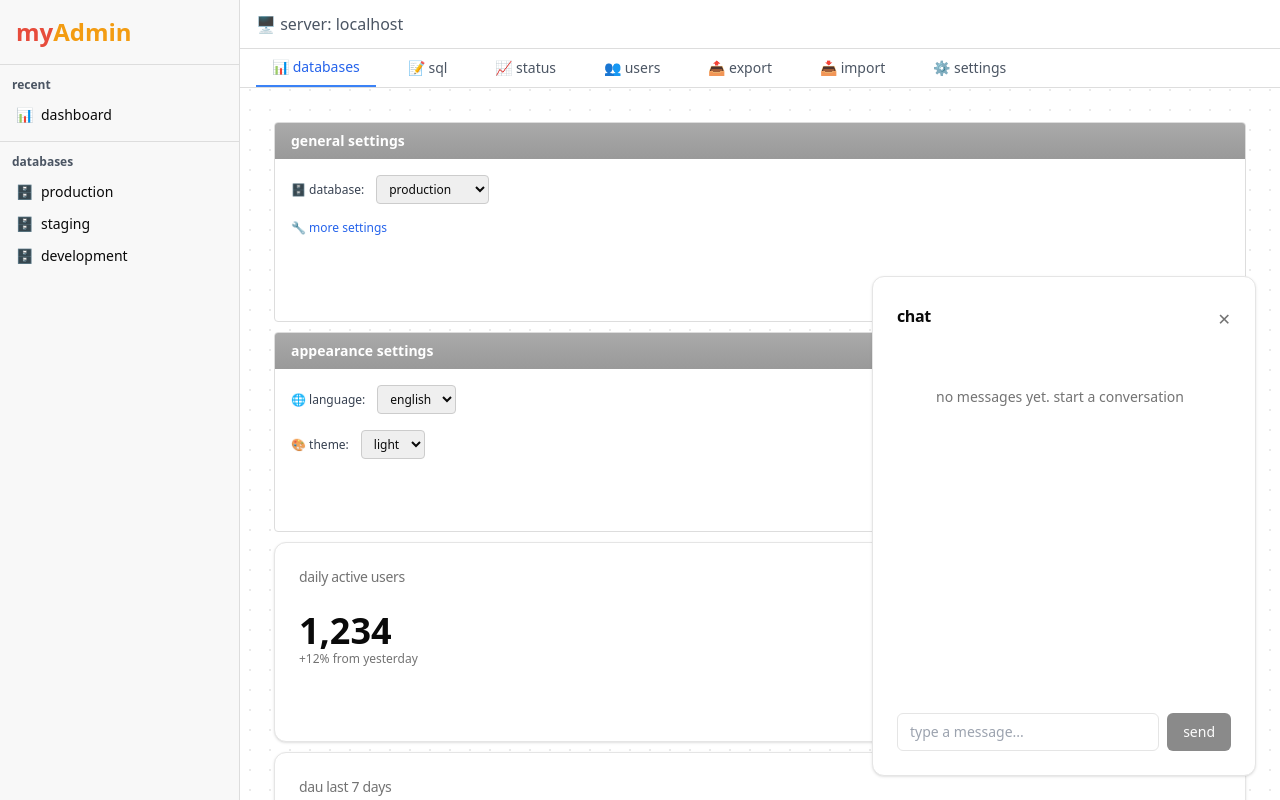
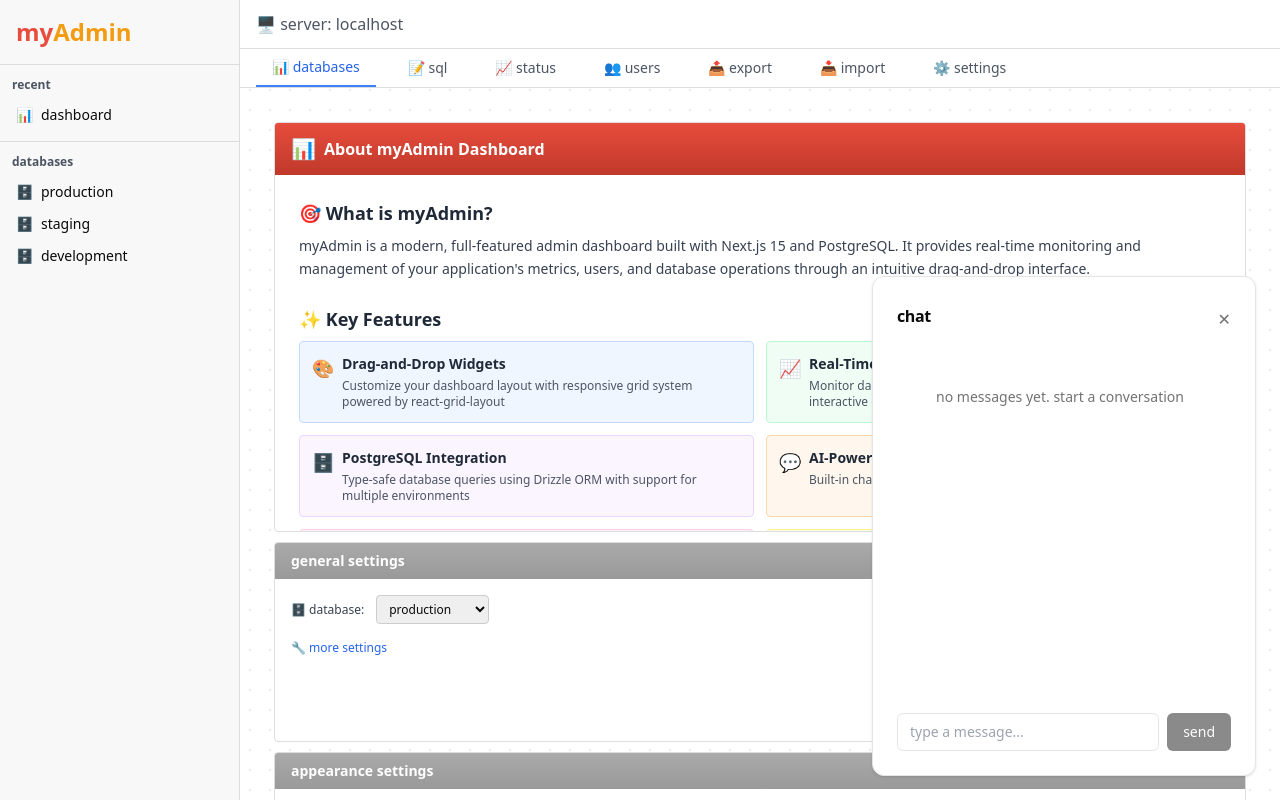
Before and after one commit to caffeinum/claude-my-admin, a Next.js app: page / in a window 1280 px wide. Shown: the top 800 px of the page. Built offline with nearby package versions, Linux system fonts and the light colour scheme.

Commit message:
Merge pull request #1 from caffeinum/21st/pr-b5b60ae6-e0d0-46a1-b0ca-cc948c3e2a11
feat: Add 'About myAdmin Dashboard' widget and update metadata

```diff
--- a/app/layout.tsx
+++ b/app/layout.tsx
@@ -3,9 +3,9 @@
 
 export const metadata = {
   metadataBase: new URL('https://postgres-drizzle.vercel.app'),
-  title: 'Postgres Demo with Drizzle',
+  title: 'myAdmin - Modern Admin Dashboard',
   description:
-    'A simple Next.js app with a Postgres database and Drizzle as the ORM',
+    'Full-featured admin dashboard with Next.js 15 and PostgreSQL. Features drag-and-drop widgets, real-time analytics, user management, and AI-powered chat assistant.',
 }
 
 const inter = Inter({
--- a/app/page.tsx
+++ b/app/page.tsx
@@ -1,44 +1,53 @@
 'use client'
 
+import dynamic from 'next/dynamic'
 import { DauCounter } from '@/widgets/dau-counter'
 import { DauGraph } from '@/widgets/dau-graph'
 import { TopUsers } from '@/widgets/top-users'
 import { Chat } from '@/components/chat'
-import { Responsive, WidthProvider } from 'react-grid-layout'
 
-const ResponsiveGridLayout = WidthProvider(Responsive)
+const ResponsiveGridLayout = dynamic(
+  () => import('react-grid-layout').then((mod) => {
+    const { Responsive, WidthProvider } = mod
+    return WidthProvider(Responsive)
+  }),
+  { ssr: false }
+)
 
 export default function DashboardPage() {
   const layout = {
     lg: [
-      { i: 'general-settings', x: 0, y: 0, w: 1, h: 1 },
-      { i: 'appearance-settings', x: 0, y: 1, w: 1, h: 1 },
-      { i: 'dau-counter', x: 1, y: 0, w: 1, h: 1 },
-      { i: 'dau-graph', x: 1, y: 1, w: 2, h: 1 },
-      { i: 'database-server', x: 2, y: 0, w: 1, h: 1 },
-      { i: 'web-server', x: 3, y: 0, w: 1, h: 1 },
-      { i: 'app-info', x: 3, y: 1, w: 1, h: 1 },
-      { i: 'top-users', x: 0, y: 2, w: 2, h: 2 },
+      { i: 'about-app', x: 0, y: 0, w: 4, h: 2 },
+      { i: 'general-settings', x: 0, y: 2, w: 1, h: 1 },
+      { i: 'appearance-settings', x: 0, y: 3, w: 1, h: 1 },
+      { i: 'dau-counter', x: 1, y: 2, w: 1, h: 1 },
+      { i: 'dau-graph', x: 1, y: 3, w: 2, h: 1 },
+      { i: 'database-server', x: 2, y: 2, w: 1, h: 1 },
+      { i: 'web-server', x: 3, y: 2, w: 1, h: 1 },
+      { i: 'app-info', x: 3, y: 3, w: 1, h: 1 },
+      { i: 'top-users', x: 0, y: 4, w: 2, h: 2 },
     ],
     md: [
-      { i: 'general-settings', x: 0, y: 0, w: 1, h: 1 },
-      { i: 'appearance-settings', x: 1, y: 0, w: 1, h: 1 },
-      { i: 'dau-counter', x: 0, y: 1, w: 1, h: 1 },
-      { i: 'dau-graph', x: 1, y: 1, w: 1, h: 1 },
-      { i: 'database-server', x: 0, y: 2, w: 1, h: 1 },
-      { i: 'web-server', x: 1, y: 2, w: 1, h: 1 },
-      { i: 'app-info', x: 0, y: 3, w: 1, h: 1 },
-      { i: 'top-users', x: 1, y: 3, w: 1, h: 2 },
+      { i: 'about-app', x: 0, y: 0, w: 2, h: 2 },
+      { i: 'general-settings', x: 0, y: 2, w: 1, h: 1 },
+      { i: 'appearance-settings', x: 1, y: 2, w: 1, h: 1 },
+      { i: 'dau-counter', x: 0, y: 3, w: 1, h: 1 },
+      { i: 'dau-graph', x: 1, y: 3, w: 1, h: 1 },
+      { i: 'database-server', x: 0, y: 4, w: 1, h: 1 },
+      { i: 'web-server', x: 1, y: 4, w: 1, h: 1 },
+      { i: 'app-info', x: 0, y: 5, w: 1, h: 1 },
+      { i: 'top-users', x: 1, y: 5, w: 1, h: 2 },
     ],
     sm: [
-      { i: 'general-settings', x: 0, y: 0, w: 1, h: 1 },
-      { i: 'appearance-settings', x: 0, y: 1, w: 1, h: 1 },
-      { i: 'dau-counter', x: 0, y: 2, w: 1, h: 1 },
-      { i: 'dau-graph', x: 0, y: 3, w: 1, h: 1 },
-      { i: 'database-server', x: 0, y: 4, w: 1, h: 1 },
-      { i: 'web-server', x: 0, y: 5, w: 1, h: 1 },
-      { i: 'app-info', x: 0, y: 6, w: 1, h: 1 },
-      { i: 'top-users', x: 0, y: 7, w: 1, h: 2 },
+      { i: 'about-app', x: 0, y: 0, w: 1, h: 2 },
+      { i: 'general-settings', x: 0, y: 2, w: 1, h: 1 },
+      { i: 'appearance-settings', x: 0, y: 3, w: 1, h: 1 },
+      { i: 'dau-counter', x: 0, y: 4, w: 1, h: 1 },
+      { i: 'dau-graph', x: 0, y: 5, w: 1, h: 1 },
+      { i: 'database-server', x: 0, y: 6, w: 1, h: 1 },
+      { i: 'web-server', x: 0, y: 7, w: 1, h: 1 },
+      { i: 'app-info', x: 0, y: 8, w: 1, h: 1 },
+      { i: 'top-users', x: 0, y: 9, w: 1, h: 2 },
     ],
   }
 
@@ -127,6 +136,119 @@
             isDraggable={true}
             isResizable={true}
           >
+            {/* about app */}
+            <div key="about-app" className="w-full h-full">
+              <div className="bg-white rounded-sm border border-[#ddd] overflow-hidden h-full">
+                <div className="bg-gradient-to-b from-[#e74c3c] to-[#c0392b] text-white px-4 py-3 font-semibold">
+                  <div className="flex items-center gap-2">
+                    <span className="text-xl">📊</span>
+                    <span>About myAdmin Dashboard</span>
+                  </div>
+                </div>
+                <div className="p-6 overflow-auto h-[calc(100%-48px)]">
+                  <div className="space-y-6">
+                    <div>
+                      <h3 className="text-lg font-semibold text-gray-800 mb-2">🎯 What is myAdmin?</h3>
+                      <p className="text-sm text-gray-700 leading-relaxed">
+                        myAdmin is a modern, full-featured admin dashboard built with Next.js 15 and PostgreSQL.
+                        It provides real-time monitoring and management of your application&apos;s metrics, users, and database operations
+                        through an intuitive drag-and-drop interface.
+                      </p>
+                    </div>
+
+                    <div>
+                      <h3 className="text-lg font-semibold text-gray-800 mb-2">✨ Key Features</h3>
+                      <div className="grid grid-cols-1 md:grid-cols-2 gap-3">
+                        <div className="bg-blue-50 border border-blue-200 rounded p-3">
+                          <div className="flex items-start gap-2">
+                            <span className="text-lg">🎨</span>
+                            <div>
+                              <h4 className="font-semibold text-sm text-gray-800">Drag-and-Drop Widgets</h4>
+                              <p className="text-xs text-gray-600 mt-1">Customize your dashboard layout with responsive grid system powered by react-grid-layout</p>
+                            </div>
+                          </div>
+                        </div>
+
+                        <div className="bg-green-50 border border-green-200 rounded p-3">
+                          <div className="flex items-start gap-2">
+                            <span className="text-lg">📈</span>
+                            <div>
+                              <h4 className="font-semibold text-sm text-gray-800">Real-Time Analytics</h4>
+                              <p className="text-xs text-gray-600 mt-1">Monitor daily active users (DAU), track user engagement with interactive graphs and counters</p>
+                            </div>
+                          </div>
+                        </div>
+
+                        <div className="bg-purple-50 border border-purple-200 rounded p-3">
+                          <div className="flex items-start gap-2">
+                            <span className="text-lg">🗄️</span>
+                            <div>
+                              <h4 className="font-semibold text-sm text-gray-800">PostgreSQL Integration</h4>
+                              <p className="text-xs text-gray-600 mt-1">Type-safe database queries using Drizzle ORM with support for multiple environments</p>
+                            </div>
+                          </div>
+                        </div>
+
+                        <div className="bg-orange-50 border border-orange-200 rounded p-3">
+                          <div className="flex items-start gap-2">
+                            <span className="text-lg">💬</span>
+                            <div>
+                              <h4 className="font-semibold text-sm text-gray-800">AI-Powered Chat</h4>
+                              <p className="text-xs text-gray-600 mt-1">Built-in chat assistant using Vercel AI SDK for instant help and insights</p>
+                            </div>
+                          </div>
+                        </div>
+
+                        <div className="bg-pink-50 border border-pink-200 rounded p-3">
+                          <div className="flex items-start gap-2">
+                            <span className="text-lg">👥</span>
+                            <div>
+                              <h4 className="font-semibold text-sm text-gray-800">User Management</h4>
+                              <p className="text-xs text-gray-600 mt-1">View top users, analyze activity patterns, manage subscriptions and payments</p>
+                            </div>
+                          </div>
+                        </div>
+
+                        <div className="bg-yellow-50 border border-yellow-200 rounded p-3">
+                          <div className="flex items-start gap-2">
+                            <span className="text-lg">🎛️</span>
+                            <div>
+                              <h4 className="font-semibold text-sm text-gray-800">Multi-Environment</h4>
+                              <p className="text-xs text-gray-600 mt-1">Seamlessly switch between production, staging, and development databases</p>
+                            </div>
+                          </div>
+                        </div>
+                      </div>
+                    </div>
+
+                    <div>
+                      <h3 className="text-lg font-semibold text-gray-800 mb-2">🛠️ Technology Stack</h3>
+                      <div className="flex flex-wrap gap-2">
+                        <span className="px-3 py-1 bg-black text-white text-xs rounded-full">Next.js 15</span>
+                        <span className="px-3 py-1 bg-blue-600 text-white text-xs rounded-full">React 19</span>
+                        <span className="px-3 py-1 bg-blue-500 text-white text-xs rounded-full">TypeScript</span>
+                        <span className="px-3 py-1 bg-green-600 text-white text-xs rounded-full">PostgreSQL</span>
+                        <span className="px-3 py-1 bg-yellow-500 text-white text-xs rounded-full">Drizzle ORM</span>
+                        <span className="px-3 py-1 bg-purple-600 text-white text-xs rounded-full">TailwindCSS</span>
+                        <span className="px-3 py-1 bg-pink-500 text-white text-xs rounded-full">shadcn/ui</span>
+                      </div>
+                    </div>
+
+                    <div className="bg-gray-50 border border-gray-200 rounded p-4">
+                      <h3 className="text-sm font-semibold text-gray-800 mb-2">🚀 Getting Started</h3>
+                      <ul className="space-y-1 text-xs text-gray-700">
+                        <li>• Customize your dashboard by dragging and resizing widgets</li>
+                        <li>• Switch databases using the dropdown in general settings</li>
+                        <li>• Monitor user activity with real-time DAU metrics</li>
+                        <li>• Use the chat assistant (bottom-right) for help and insights</li>
+                        <li>• Export/import data using the navigation menu</li>
+                      </ul>
+                    </div>
+                  </div>
+                </div>
+              </div>
+            </div>
+
             {/* general settings */}
             <div key="general-settings" className="w-full h-full">
               <div className="bg-white rounded-sm border border-[#ddd] overflow-hidden h-full">
```
Also changed, not shown: 1 other file (tests, documents, lock files or other folders).
